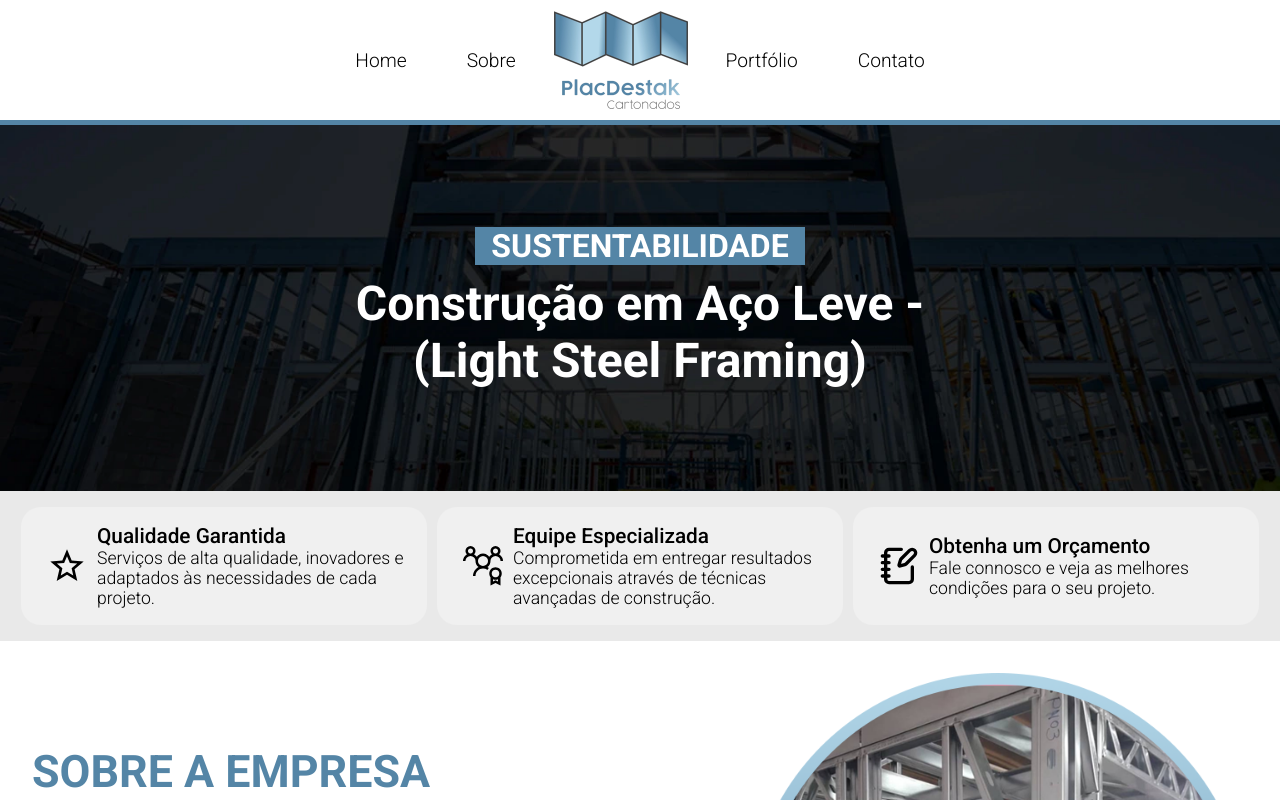
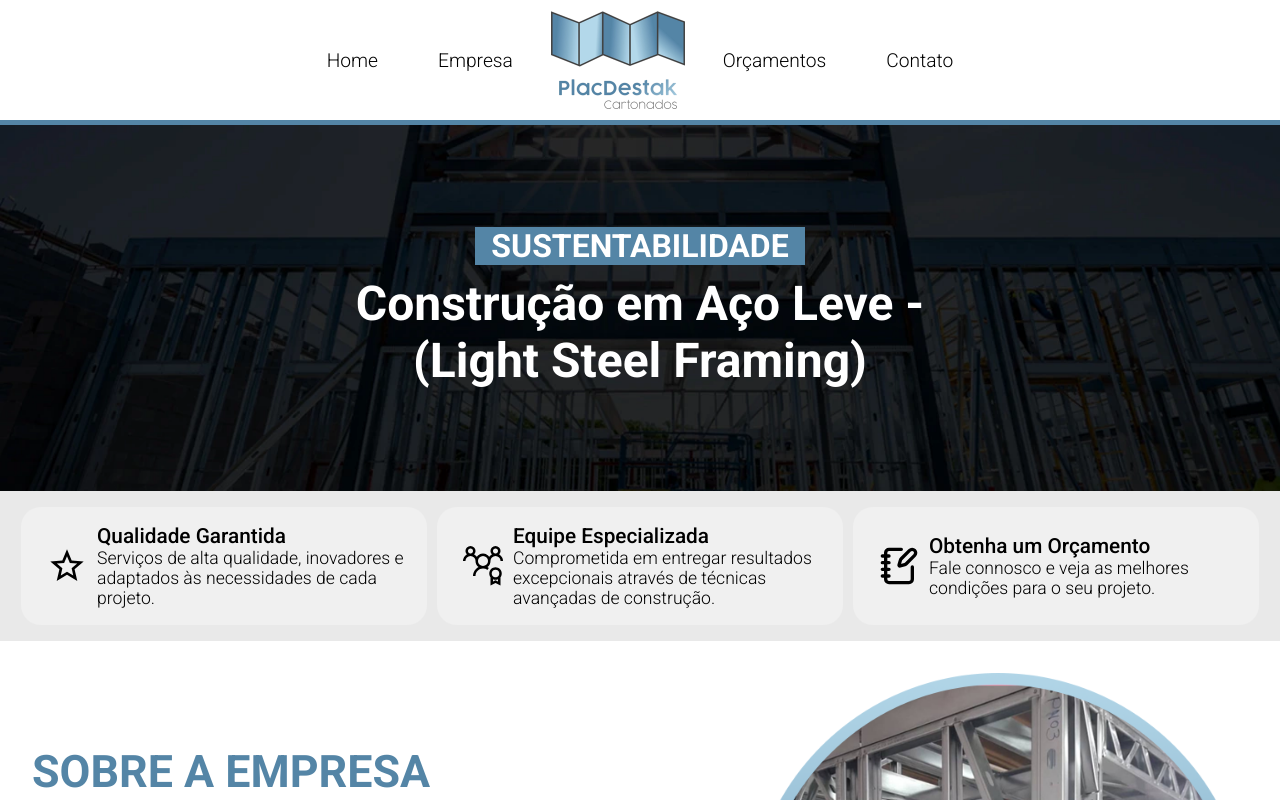
Before and after one commit to ynfleozin/site-placdestak, an Angular app: page / in a window 1280 px wide. Shown: the top 800 px of the page. Built offline with nearby package versions, Linux system fonts and the light colour scheme; a web font is replaced by a local one.

Commit message:
add budget component

```diff
--- a/src/app/app.routes.ts
+++ b/src/app/app.routes.ts
@@ -1,6 +1,7 @@
 import { Routes } from '@angular/router';
 import { HomeComponent } from './components/home/home.component';
 import { NotFoundComponent } from './components/not-found/not-found.component';
+import { BudgetComponent } from './components/budget/budget.component';
 
 export const routes: Routes = [
   {
@@ -9,6 +10,10 @@ export const routes: Routes = [
     pathMatch: 'full'
   },
   {
+    path: "orcamentos",
+    component: BudgetComponent
+  },
+  {
     path: "**",
     title: 'Página não encontrada',
     component: NotFoundComponent
--- /dev/null
+++ b/src/app/components/budget/budget.component.html
@@ -0,0 +1,16 @@
+<app-header />
+<section class="budget-section">
+  <img src="" alt="">
+  <h1>Pedido de Orçamento</h1>
+
+  <div>
+    <img src="" alt="">
+    <div>
+      <h2>Solicite aqui o seu pedido: </h2>
+      <form action="">
+
+      </form>
+    </div>
+  </div>
+</section>
+<app-footer />
--- a/src/app/components/footer/footer.component.html
+++ b/src/app/components/footer/footer.component.html
@@ -25,3 +25,6 @@
     </a>
   </div>
 </footer>
+<div class="copyright">
+  <p>Copyright © 2025 Placdestak Cartonados. Todos os direitos reservados.</p>
+</div>
--- a/src/app/components/footer/footer.component.scss
+++ b/src/app/components/footer/footer.component.scss
@@ -58,4 +58,14 @@
       color: #c0c0c0;
     }
   }
+
 }
+
+.copyright{
+  padding: 0.8rem;
+  width: 100%;
+  text-align: center;
+  font-size: 0.8rem;
+  color: $primary-color;
+  background-color: white;
+}
--- a/src/app/components/header/header.component.html
+++ b/src/app/components/header/header.component.html
@@ -1,13 +1,13 @@
 <header class="app-header">
   <ul class="header-links left">
-    <li>Home</li>
-    <li>Sobre</li>
+    <li><a routerLink="">Home</a></li>
+    <li><a routerLink="">Empresa</a></li>
   </ul>
 
   <img ngSrc="assets/imgs/LogoPlacDestakText.png" width="150" height="100">
 
   <ul class="header-links right">
-    <li>Portfólio</li>
-    <li>Contato</li>
+    <li><a routerLink="/orcamentos">Orçamentos</a></li>
+    <li><a routerLink="">Contato</a></li>
   </ul>
 </header>
--- a/src/app/components/header/header.component.scss
+++ b/src/app/components/header/header.component.scss
@@ -14,6 +14,11 @@
   list-style: none;
   display: flex;
   font-weight: 300;
+
+  a{
+    text-decoration: none;
+    color: black;
+  }
 }
 
 .header-links li{
@@ -22,7 +27,7 @@
   margin: 0 30px;
 }
 
-.header-links li:hover{
+.header-links li a:hover{
   transform: scale(1.1);
   transition: transform 0.3 ease;
   color: $primary-color;
--- a/src/app/components/header/header.component.ts
+++ b/src/app/components/header/header.component.ts
@@ -1,10 +1,11 @@
 import { NgOptimizedImage } from '@angular/common';
 import { Component } from '@angular/core';
+import { RouterLink } from '@angular/router';
 
 @Component({
   selector: 'app-header',
   standalone: true,
-  imports: [NgOptimizedImage],
+  imports: [NgOptimizedImage, RouterLink],
   templateUrl: './header.component.html',
   styleUrl: './header.component.scss'
 })
```
Also changed, not shown: src/app/components/budget/budget.component.ts (added, +14 -0 lines), src/app/components/budget/budget.component.scss (added), 1 other file (tests, documents, lock files or other folders).
